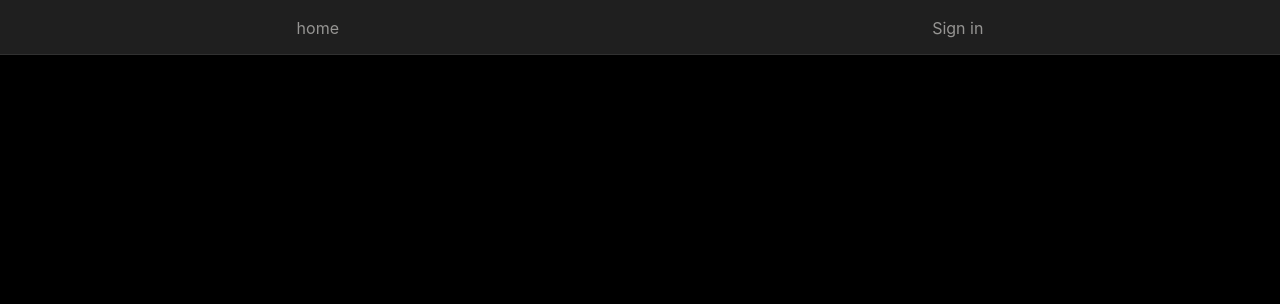
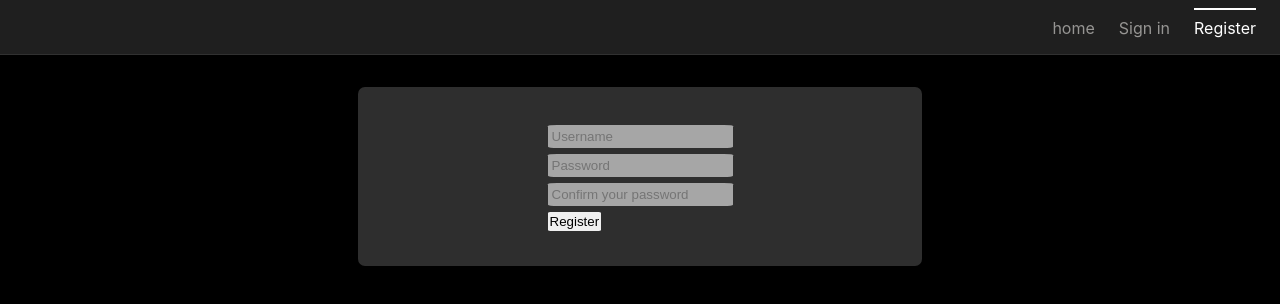
Before and after one commit to ahmki/logger_front, a React (Create React App) app: page /register in a window 1280 px wide. Before the commit this address had no page. Shown: the top 304 px of the page. Built offline with nearby package versions, Linux system fonts and the light colour scheme.

Commit message:
register frontend

```diff
--- a/src/App.js
+++ b/src/App.js
@@ -4,6 +4,7 @@ import { Routes, Route } from 'react-router-dom';
 import NavBar from './components/NavBar';
 import SignIn from './components/SignIn';
 import LogEntryForm from './components/LogEntry';
+import Register from './components/Register';
 import SignOut from './components/SignIn/SignOut';
 import Profile from './components/Profile';
 import LogEntry from './components/LogEntry/LogEntry';
@@ -33,6 +34,7 @@ function App() {
         <Route path="/signin" element={<SignIn />} />
         <Route path="/signout" element={<SignOut />} />
         <Route path="/logentry" element={<LogEntryForm />} />
+        <Route path="/register" element={<Register />} />
         <Route path="/" element={<Home/>} />
       </Routes>
     </div>
--- a/src/components/NavBar/NavBar.css
+++ b/src/components/NavBar/NavBar.css
@@ -4,6 +4,6 @@
   padding-bottom: 0.5rem;
   display: flex;
   flex-direction: row;
-  justify-content: space-around;
+  justify-content: flex-end;
   border-bottom: 1px solid var(--c-gray-3);
 }
--- a/src/components/NavBar/NavBar.js
+++ b/src/components/NavBar/NavBar.js
@@ -11,7 +11,11 @@ const NavBar = () => {
       <NavBarTab tabname="home" link="/"/>
 
       {!user
-        ? <NavBarTab tabname="Sign in" link="/signin" />
+        ?
+        <>
+          <NavBarTab tabname="Sign in" link="/signin" />
+          <NavBarTab tabname="Register" link="/register" />
+        </>
         :
         <>
           <NavBarTab tabname="Add entry" link="/logentry" />
--- a/src/components/NavBar/NavBarTab.css
+++ b/src/components/NavBar/NavBarTab.css
@@ -24,4 +24,5 @@
 
 .tab {
   display: inline-flex;
+  padding-right: 1.5rem;
 }
--- /dev/null
+++ b/src/components/Register/Register.css
@@ -0,0 +1,14 @@
+.registerBg {
+  display: flex;
+  justify-content: center;
+}
+
+.register {
+  display: flex;
+  justify-content: center;
+  background-color: var(--c-gray-2);
+  margin-top: 2rem;
+  padding: 2rem;
+  width: 500px;
+  border-radius: 7px;
+}
--- /dev/null
+++ b/src/components/Register/index.js
@@ -0,0 +1,87 @@
+import React from 'react';
+import { Formik, Form, Field } from 'formik';
+import * as yup from 'yup';
+import './Register.css';
+
+const registerSchema = yup.object().shape({
+  username: yup.string()
+    .min(3, 'Username needs to be atleast 3 characters long!')
+    .max(15, 'Username cant exceed 15 characters!')
+    .required('Username is required'),
+  password: yup.string()
+    .min(5, 'Password must be atleast 5 characters long!')
+    .max(30, 'Password cant exceed 30 characters!')
+    .required('Password is required'),
+  passwordConfirm: yup.string()
+    .oneOf([yup.ref('password'), null], 'Passwords dont match!')
+    .required('Password confirmation is required!')
+});
+
+const initialValues = {
+  username: '',
+  password: '',
+  passwordConfirm: ''
+};
+
+const Register = () => {
+
+  const registerHandler = (values) => {
+    console.log('register', values);
+  };
+
+  return (
+    <div className='registerBg'>
+      <div className='register'>
+        <Formik
+          initialValues={initialValues}
+          onSubmit={registerHandler}
+          validationSchema={registerSchema}
+        >
+          {({ handleSubmit, errors, touched }) => (
+            <Form onSubmit={handleSubmit}>
+
+              <div className='inputForm'>
+                <Field
+                  name='username'
+                  type='text'
+                  placeholder='Username'
+                />
+              </div>
+              {errors.username && touched.username ? (
+                <div>{errors.username}</div>
+              ): null }
+
+              <div className='inputForm'>
+                <Field
+                  name='password'
+                  type='password'
+                  placeholder='Password'
+                />
+              </div>
+              {errors.password && touched.password ? (
+                <div>{errors.password}</div>
+              ): null }
+
+              <div className='inputForm'>
+                <Field
+                  name='passwordConfirm'
+                  type='password'
+                  placeholder='Confirm your password'
+                />
+              </div>
+              {errors.passwordConfirm && touched.passwordConfirm ? (
+                <div>{errors.passwordConfirm}</div>
+              ): null }
+
+              <div>
+                <button type="submit">Register</button>
+              </div>
+            </Form>
+          )}
+        </Formik>
+      </div>
+    </div>
+  );
+};
+
+export default Register;
--- a/src/components/SignIn/SignIn.css
+++ b/src/components/SignIn/SignIn.css
@@ -1,3 +1,18 @@
+.signInBg {
+  display: flex;
+  justify-content: center;
+}
+
+.signIn {
+  display: flex;
+  justify-content: center;
+  background-color: var(--c-gray-2);
+  margin-top: 2rem;
+  padding: 2rem;
+  width: 300px;
+  border-radius: 7px;
+}
+
 .inputForm {
   padding-top: 3px;
   margin: 3px;
--- a/src/components/SignIn/SignIn.js
+++ b/src/components/SignIn/SignIn.js
@@ -46,6 +46,8 @@ const SignIn = () => {
   };
 
   return (
+    <div className='signInBg'>
+      <div className='signIn'>
         <Formik
           initialValues={initialValues}
           onSubmit={signInHandler}
@@ -87,6 +89,8 @@ const SignIn = () => {
             </Form>
           )}
         </Formik>
+      </div>
+    </div>
   );
 };
 
```
Lines whose indentation alone changed are shown as unchanged.
